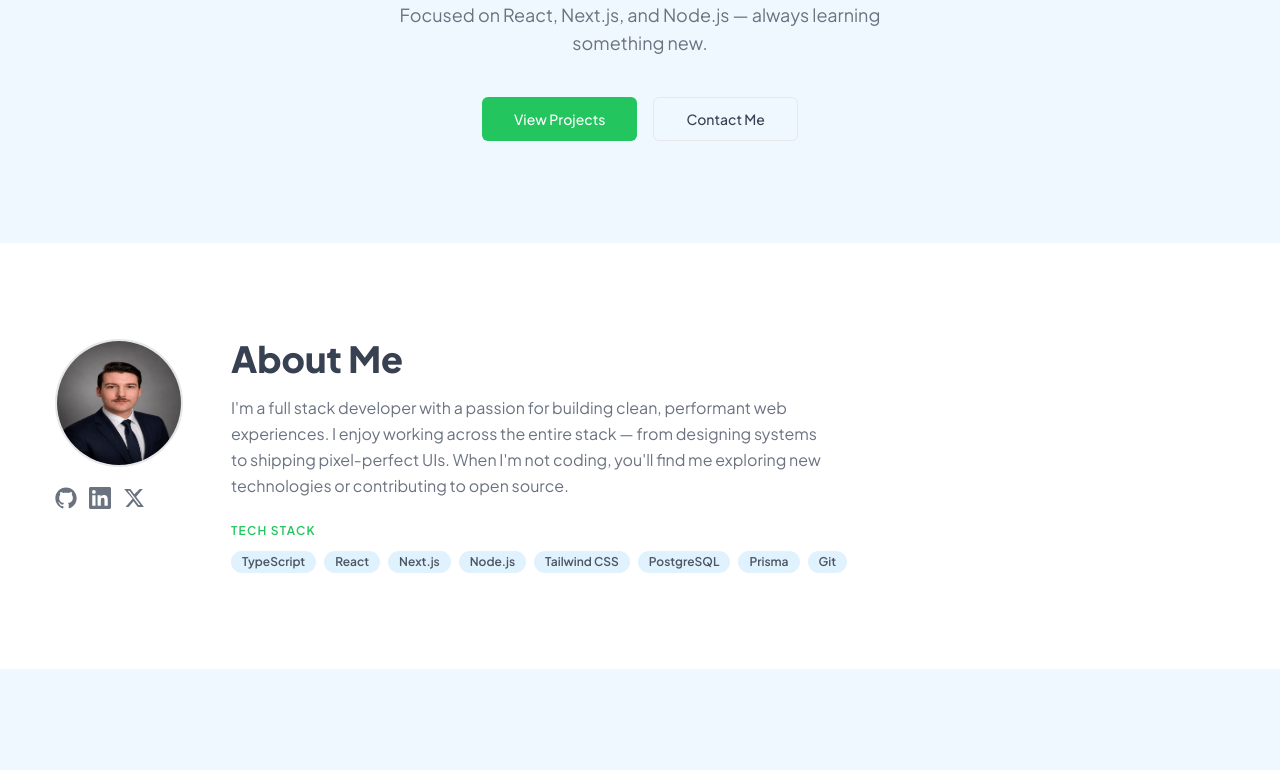
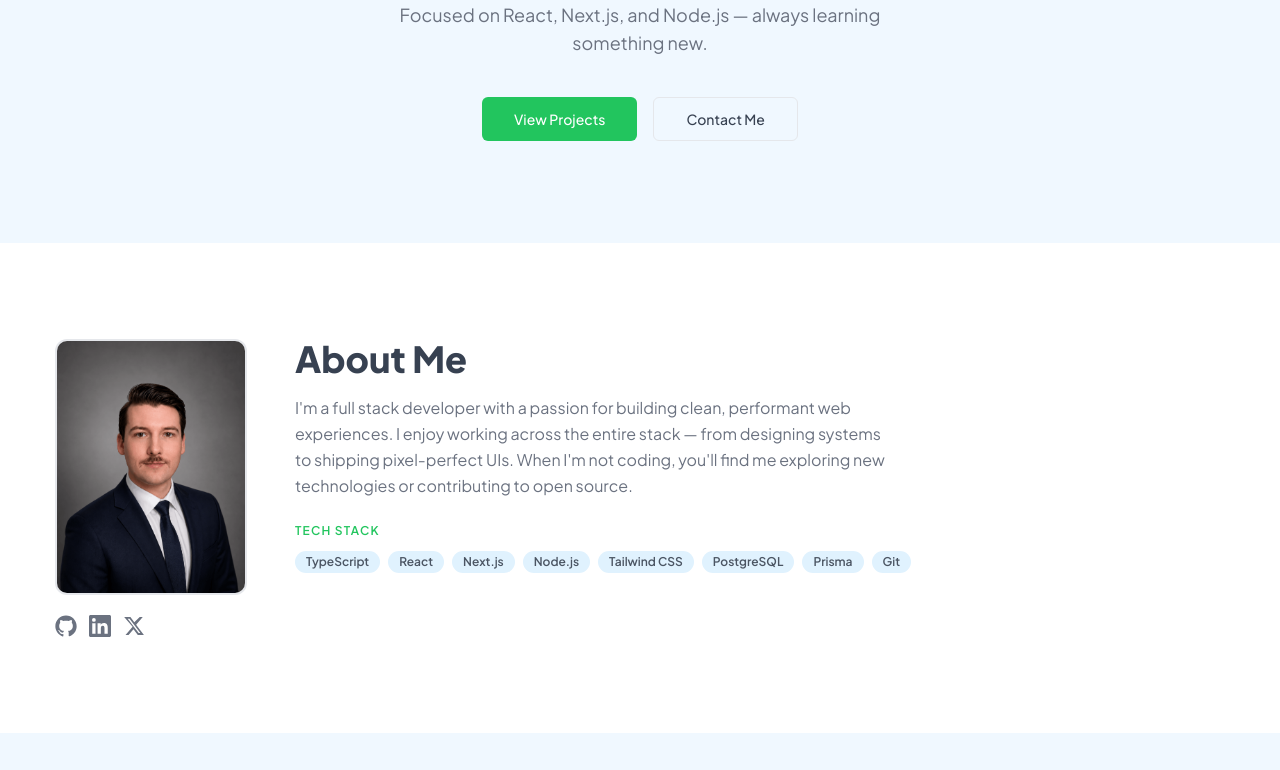
Before and after one commit to RBicknell0523/bicknell-portfolio, a Next.js app: page / in a window 1280 px wide. Shown: the part 477-1247 px from the top of the page. Built offline with nearby package versions, Linux system fonts and the light colour scheme; no server answers.

Commit message:
feat: display About photo as portrait (3:4 ratio)

```diff
--- a/src/components/Portfolio/About/index.tsx
+++ b/src/components/Portfolio/About/index.tsx
@@ -1,4 +1,4 @@
-import { Avatar, AvatarFallback, AvatarImage } from "@/components/ui/avatar";
+import Image from "next/image";
 import { Badge } from "@/components/ui/badge";
 
 const skills = [
@@ -18,10 +18,9 @@ const About = () => {
 
           {/* Left: avatar + social links */}
           <div className="flex flex-col items-center gap-5 lg:items-start">
-            <Avatar className="h-32 w-32 border-2 border-border">
-              <AvatarImage src="/images/about/avatar.png" alt="Robert Bicknell" />
-              <AvatarFallback className="text-3xl font-bold text-primary">RB</AvatarFallback>
-            </Avatar>
+            <div className="relative h-64 w-48 overflow-hidden rounded-xl border-2 border-border">
+              <Image src="/images/about/avatar.png" alt="Robert Bicknell" fill className="object-cover object-top" />
+            </div>
 
             <div className="flex gap-3">
               {/* GitHub */}
```
